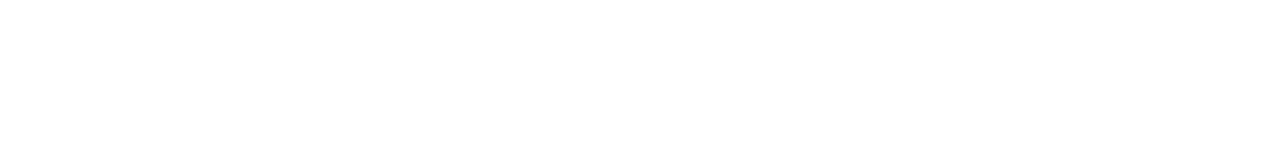
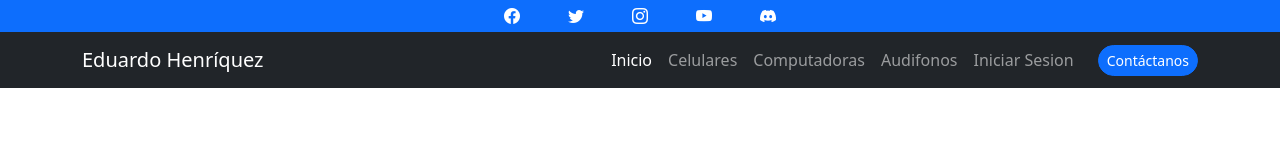
Before and after one commit to EDER-FS/Repo_TiendaOnline, a plain HTML site: page index.html in a window 1280 px wide. Drawn offline with nearby package versions, Linux system fonts and the light colour scheme.

Commit message:
Cambio Header

```diff
--- a/index.html
+++ b/index.html
@@ -12,6 +12,49 @@
     <title>Tienda Online</title>
 </head>
 <body>
-
+    <header>
+        <div class="bg-primary py-1 d-none d-sm-flex justify-content-center">
+            <a href="" class="text-white mx-4"><span class="bi bi-facebook"></span></a>
+            <a href="" class="text-white mx-4"><span class="bi bi-twitter"></span></a>
+            <a href="" class="text-white mx-4"><span class="bi bi-instagram"></span></a>
+            <a href="" class="text-white mx-4"><span class="bi bi-youtube"></span></a>
+            <a href="" class="text-white mx-4"><span class="bi bi-discord"></span></a>
+        </div>
+        <nav class="navbar navbar-expand-lg navbar-dark bg-dark">
+            <div class="container">
+                    <!-- Icono de menu -->
+                    <a class="navbar-brand" href="#">
+                        Eduardo Henríquez
+                    </a>
+                    <!-- Boton responsive -->
+                    <button class="navbar-toggler" type="button" data-bs-toggle="collapse" data-bs-target="#navbarSupportedContent" aria-controls="navbarSupportedContent" aria-expanded="false" aria-label="Toggle navigation">
+                        <span class="navbar-toggler-icon"></span>
+                    </button>
+                    <!-- Cuerpo de mi menu / Enlaces -->
+                    <div class="collapse navbar-collapse pb-2 pb-lg-0" id="navbarSupportedContent">
+                        <ul class="navbar-nav ms-auto mb-2 mb-lg-0 me-lg-3">
+                            <li class="nav-item">
+                                    <a class="nav-link active" aria-current="page" href="#">Inicio</a>
+                            </li>
+                            <li class="nav-item">
+                                    <a class="nav-link" href="#">Celulares</a>
+                            </li>
+                            <li class="nav-item">
+                                    <a class="nav-link" href="#">Computadoras</a>
+                            </li>
+                            <li class="nav-item">
+                                    <a class="nav-link" href="#">Audifonos</a>
+                            </li>
+                            <li class="nav-item">
+                                    <a class="nav-link" href="#">Iniciar Sesion</a>
+                            </li>
+                        </ul>
+                        <div class="d-flex justify-content-center align-items-center">
+                            <button class="btn btn-primary btn-sm rounded-pill" data-bs-toggle="modal" data-bs-target="#modalContacto">Contáctanos</button>
+                        </div>
+                    </div>
+            </div>
+        </nav>
+    </header>
 </body>
 </html>
```
